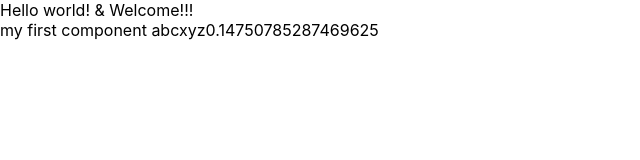
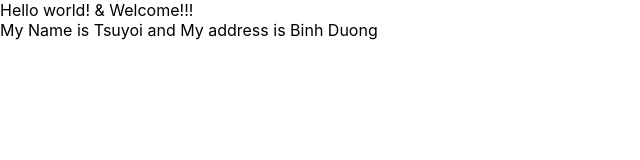
Before and after one commit to tranducmanh235/react-ultimate, a React (Create React App) app: page / in a window 1280 px wide. Shown: the top 160 px of the page, without its empty margins (0-640 px from the left). Built offline with nearby package versions, Linux system fonts and the light colour scheme.

Commit message:
react state

```diff
--- a/src/App.js
+++ b/src/App.js
@@ -1,33 +1,41 @@
-// import logo from "./logo.svg";
-// import { useDispatch, useSelector } from "react-redux";
-// import { increaseCounter, decreaseCounter } from "./redux/action/counterAction";
+import logo from "./logo.svg";
+import { useDispatch, useSelector } from "react-redux";
+import { increaseCounter, decreaseCounter } from "./redux/action/counterAction";
 
 import "./App.css";
 import MyComponent from "./components/MyComponent";
+import React from "react";
 
-const App = () => {
-    // const count = useSelector((state) => state.counter.count);
-    // const dispatch = useDispatch();
+class App extends React.Component {
+    render() {
+        return (
+            <div>
+                Hello world! &amp; Welcome!!!
+                <MyComponent />
+            </div>
+        );
+    }
+}
 
-    return (
-        <div>
-            Hello world! &amp; Welcome!!!
-            <MyComponent />
-        </div>
-        // <div className="App">
-        //     <header className="App-header">
-        //         <img src={logo} className="App-logo" alt="logo" />
-        //         <p>Hello World Tsuyoix4</p>
-        //         <div>Count = {count}</div>
-        //         <button onClick={() => dispatch(increaseCounter())}>
-        //             Increase
-        //         </button>
-        //         <button onClick={() => dispatch(decreaseCounter())}>
-        //             Decrease
-        //         </button>
-        //     </header>
-        // </div>
-    );
-};
+// const App = () => {
+//     const count = useSelector((state) => state.counter.count);
+//     const dispatch = useDispatch();
+
+//     return (
+//         <div className="App">
+//             <header className="App-header">
+//                 <img src={logo} className="App-logo" alt="logo" />
+//                 <p>Hello World Tsuyoix4</p>
+//                 <div>Count = {count}</div>
+//                 <button onClick={() => dispatch(increaseCounter())}>
+//                     Increase
+//                 </button>
+//                 <button onClick={() => dispatch(decreaseCounter())}>
+//                     Decrease
+//                 </button>
+//             </header>
+//         </div>
+//     );
+// };
 
 export default App;
--- a/src/components/MyComponent.js
+++ b/src/components/MyComponent.js
@@ -6,12 +6,18 @@
 import React from "react";
 
 class MyComponent extends React.Component {
+    state = {
+        name: "Tsuyoi",
+        address: "Binh Duong",
+        age: 25,
+    };
+
     // JSX
     render() {
         return (
             <div>
-                my first component abcxyz
-                {Math.random()}
+                My Name is {this.state.name + " "}
+                and My address is {this.state.address}
             </div>
         );
     }
```
